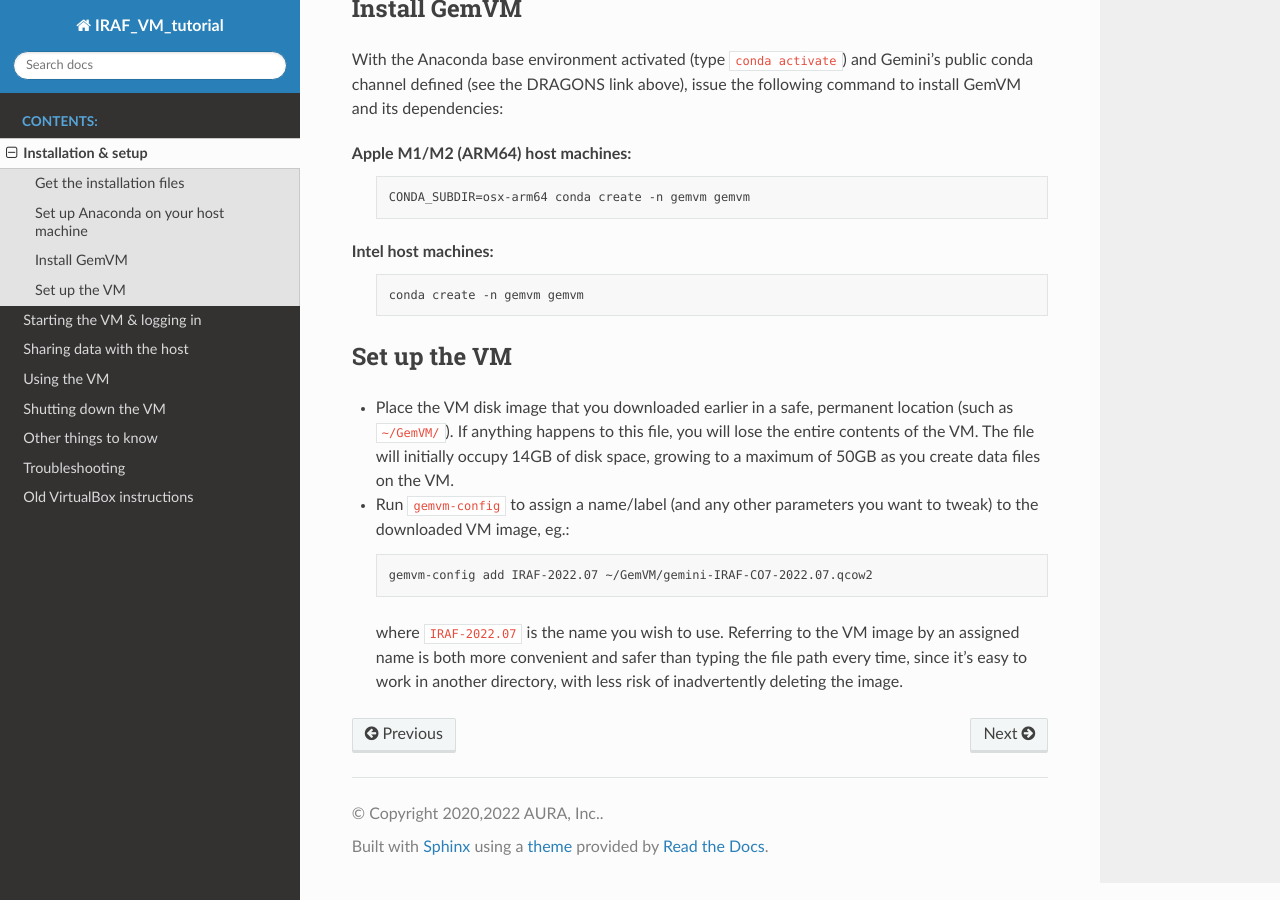
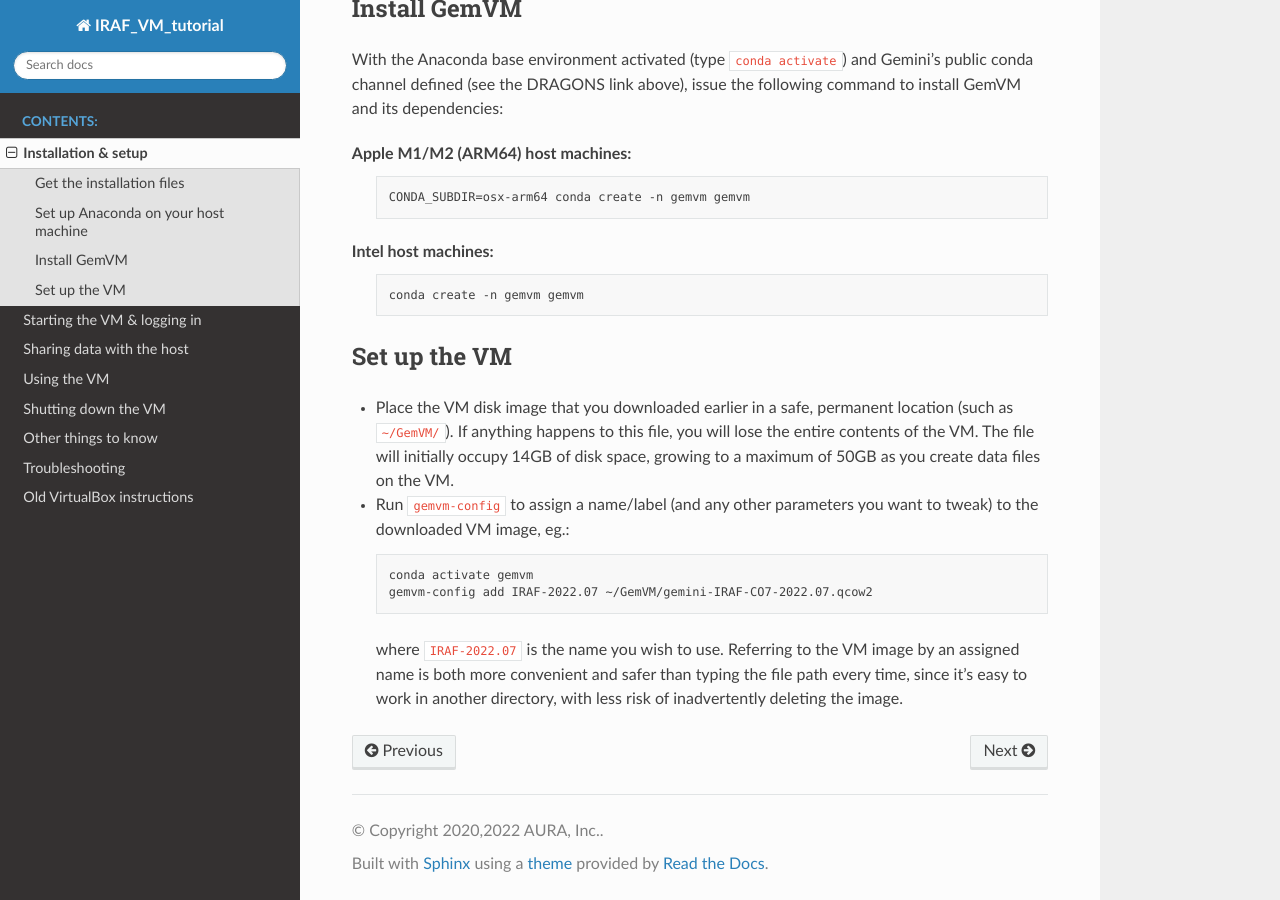
Before and after one commit to GeminiDRSoftware/IRAF_VM_tutorial, a Sphinx documentation site: the page built from source/installation.rst, in a window 1280 px wide and 900 px high, scrolled down 973 px. Built offline with Sphinx 7.4.7 and the Read the Docs theme 2.0.0, drawn with Linux system fonts in a browser that asks for light colours.

Commit message:
Clarify that the env needs to be activated before running the config script.

```diff
--- a/source/installation.rst
+++ b/source/installation.rst
@@ -98,6 +98,7 @@ Set up the VM
 
   .. code-block:: none
 
+     conda activate gemvm
      gemvm-config add IRAF-2022.07 ~/GemVM/gemini-IRAF-CO7-2022.07.qcow2
 
   where ``IRAF-2022.07`` is the name you wish to use. Referring to the VM image
```
